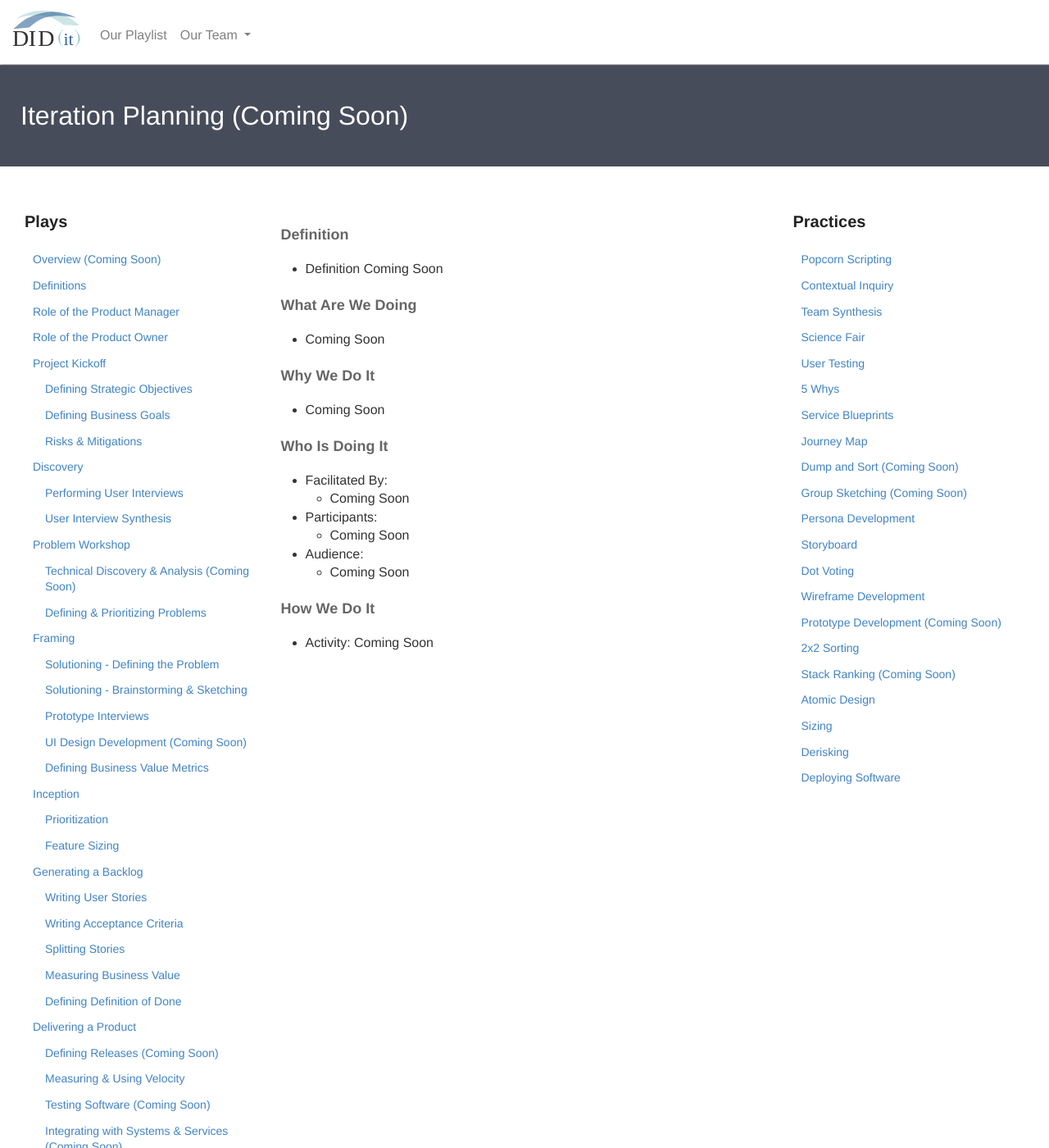
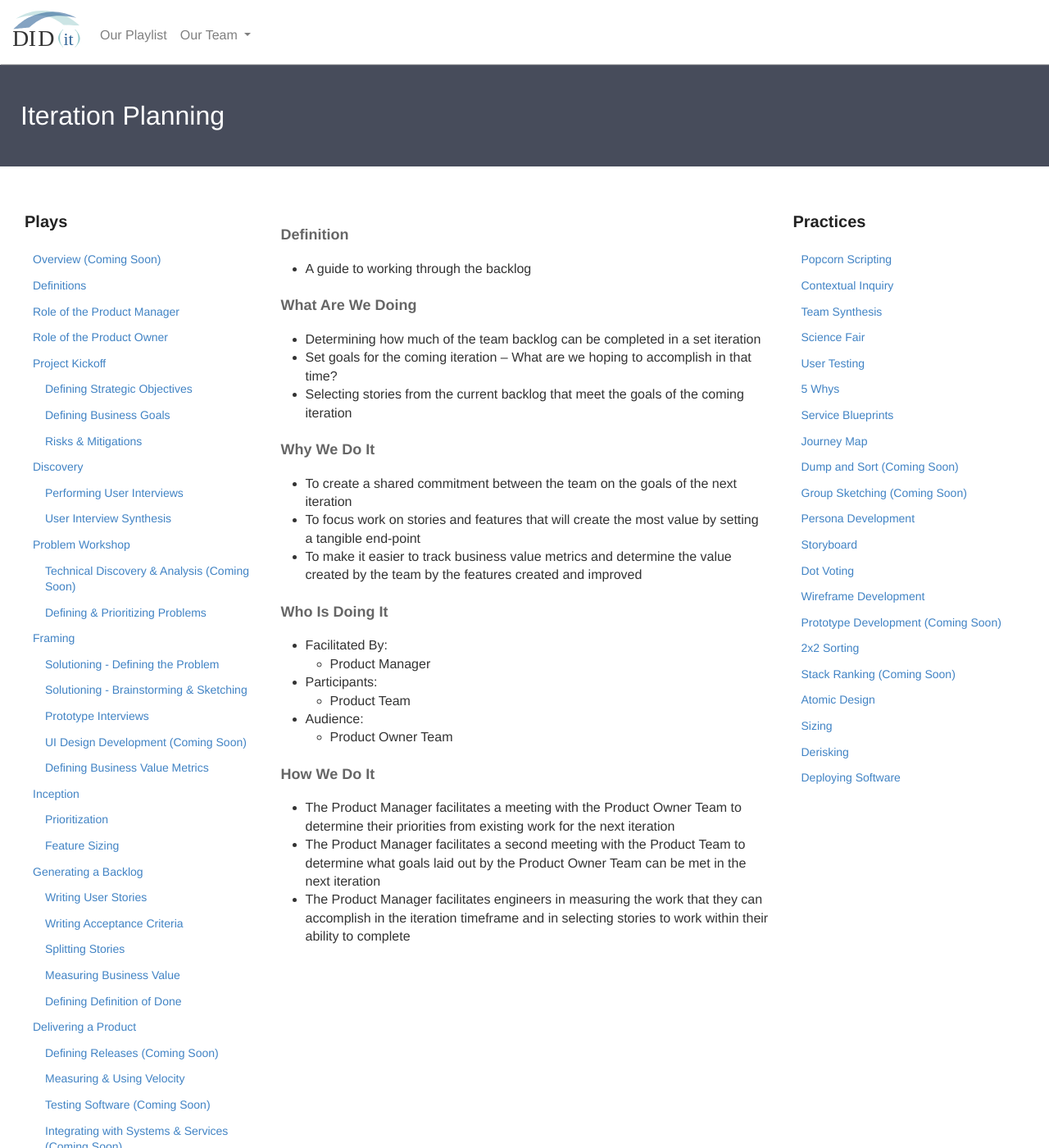
Before and after one commit to KnightPointSystems/kps_playbook, a Jekyll site: the page built from iteration-planning.md, in a window 1280 px wide and 1400 px high. Shown: the whole window at 82% size. Built offline with Jekyll 4.4.1, drawn with Linux system fonts in a browser that asks for light colours; nearby versions of some CDN libraries.

Commit message:
Update iteration-planning.md

```diff
--- a/iteration-planning.md
+++ b/iteration-planning.md
@@ -1,7 +1,7 @@
 ---
 layout: page
-title: Iteration Planning (Coming Soon)
-header: Iteration Planning (Coming Soon)
+title: Iteration Planning
+header: Iteration Planning
 permalink: /iteration-planning/
 ---
 <div class="row">
@@ -13,19 +13,23 @@ permalink: /iteration-planning/
             Definition
         </h4>
 		<ul>
-		<li>Definition Coming Soon</li>
+		<li>A guide to working through the backlog</li>
 		</ul>
         <h4 class="What" id="What">
             What Are We Doing
         </h4>
 	<ul>
-        <li>Coming Soon</li>
+        <li>Determining how much of the team backlog can be completed in a set iteration</li>
+	<li>Set goals for the coming iteration – What are we hoping to accomplish in that time?</li>
+	<li>Selecting stories from the current backlog that meet the goals of the coming iteration</li>
 	</ul>
         <h4 class="Why" id="Why">
             Why We Do It
         </h4>
             <ul>
-                <li>Coming Soon</li>
+                <li>To create a shared commitment between the team on the goals of the next iteration</li>
+		<li>To focus work on stories and features that will create the most value by setting a tangible end-point</li>
+		<li>To make it easier to track business value metrics and determine the value created by the team by the features created and improved</li>
 	    </ul>
         <h4 class="Who" id="Who">
             Who Is Doing It
@@ -33,17 +37,17 @@ permalink: /iteration-planning/
             <ul>
                 <li>Facilitated By:
     	            <ul>
-        	      <li>Coming Soon</li>
+        	      <li>Product Manager</li>
     	            </ul>
                  </li>
                 <li>Participants:
     	            <ul>
-                      <li>Coming Soon</li>
+                      <li>Product Team</li>
                     </ul>
                 </li>
                 <li>Audience:
     	            <ul>
-                      <li>Coming Soon</li>
+                      <li>Product Owner Team</li>
                   </ul>
                 </li>
             </ul>
@@ -51,7 +55,9 @@ permalink: /iteration-planning/
             How We Do It
         </h4>
             <ul>
-               <li>Activity: Coming Soon</li>
+               <li>The Product Manager facilitates a meeting with the Product Owner Team to determine their priorities from existing work for the next iteration</li>
+		<li>The Product Manager facilitates a second meeting with the Product Team to determine what goals laid out by the Product Owner Team can be met in the next iteration</li>
+		<li>The Product Manager facilitates engineers in measuring the work that they can accomplish in the iteration timeframe and in selecting stories to work within their ability to complete</li>
             </ul>
     </div>
     <div class="col-md-3">
```
